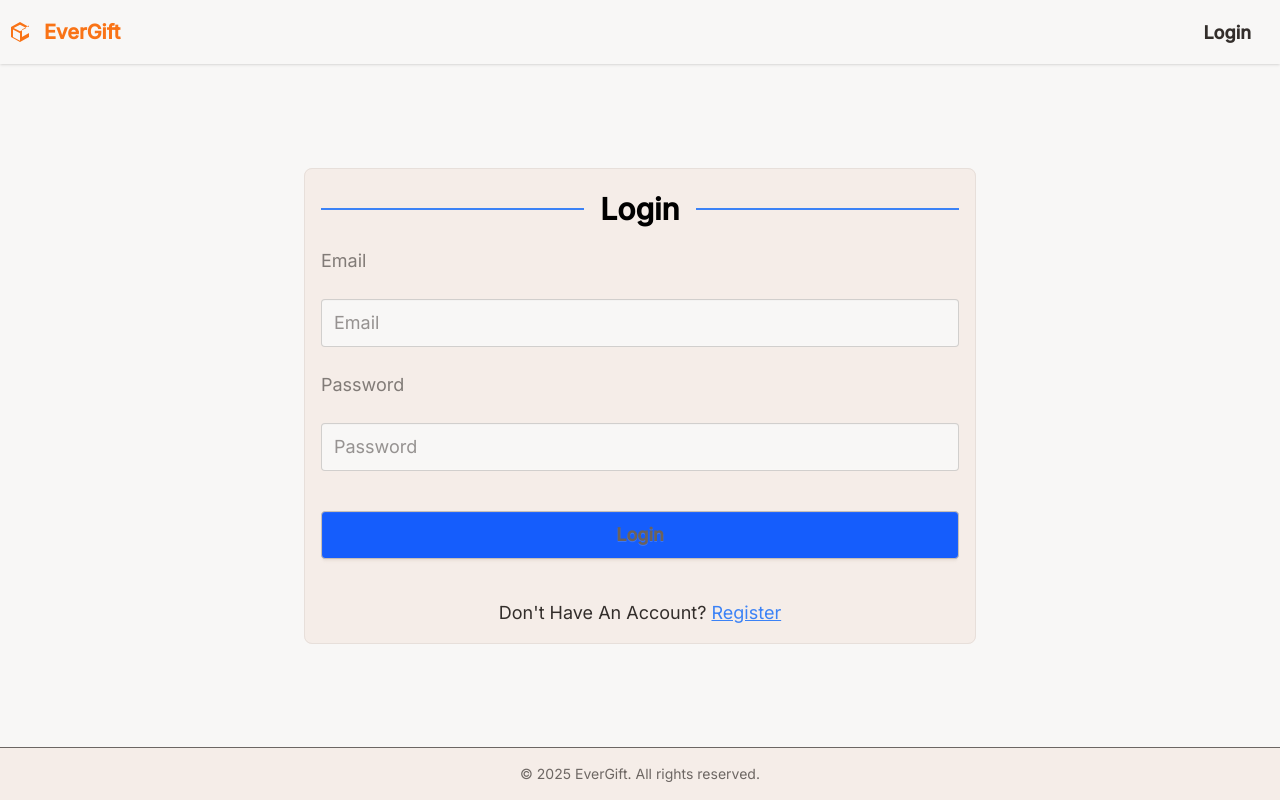
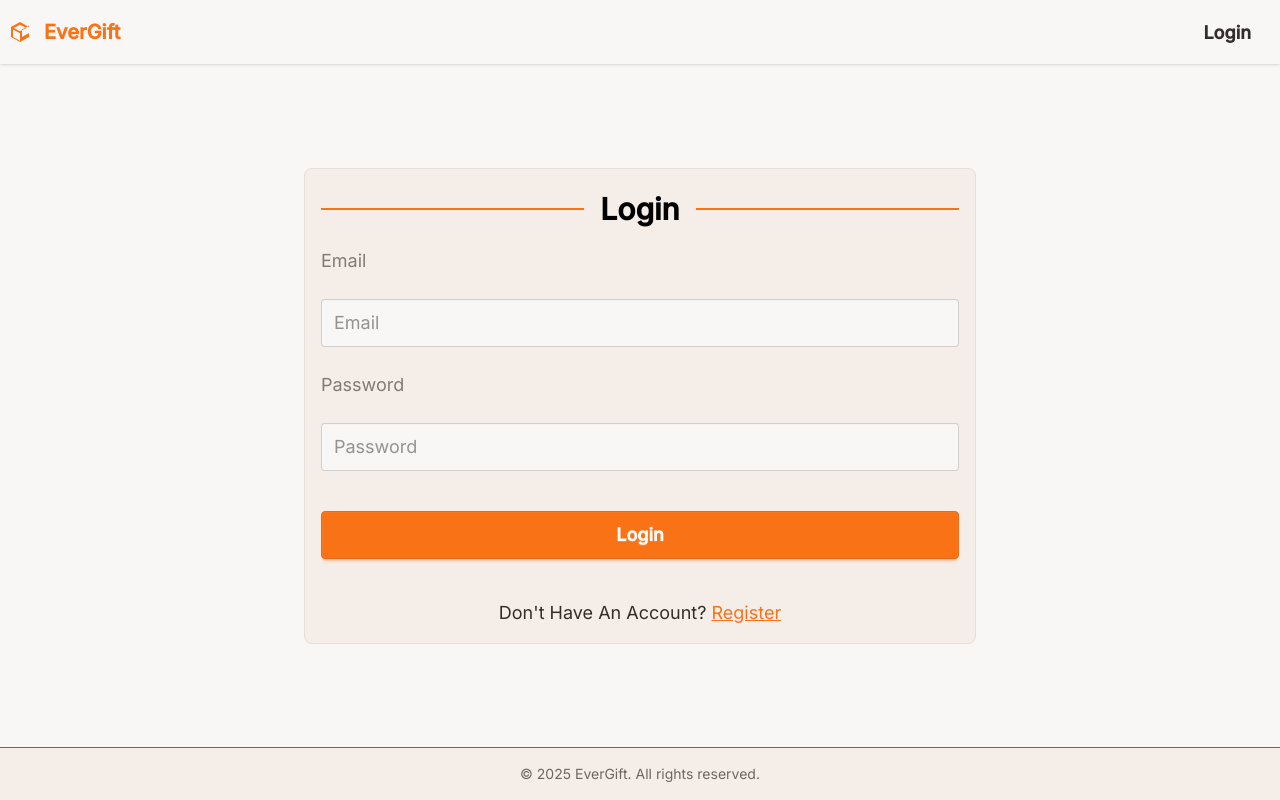
Before and after one commit to SergiiBzn/EverGift-frontend, a React (Vite) app: page /login in a window 1280 px wide. Built offline with nearby package versions, Linux system fonts and the light colour scheme; no server answers.

Commit message:
update login and register ui

```diff
--- a/src/contexts/AuthContext.jsx
+++ b/src/contexts/AuthContext.jsx
@@ -6,7 +6,7 @@ import { toast } from "react-toastify";
 
 export const AuthContext = createContext();
 
-const baseUrl = "http://localhost:3000";
+const baseUrl = import.meta.VITE_API_URL || "http://localhost:3000";
 
 export const AuthContextProvider = ({ children }) => {
   const [user, setUser] = useState(null);
@@ -150,8 +150,7 @@ export const AuthContextProvider = ({ children }) => {
         setIsRefreshing,
         error,
         setError,
-      }}
-    >
+      }}>
       {children}
     </AuthContext.Provider>
   );
--- a/src/pages/Login.jsx
+++ b/src/pages/Login.jsx
@@ -1,3 +1,5 @@
+/** @format */
+
 import { useState } from "react";
 import useAuth from "../hooks/useAuth.jsx";
 import { toast } from "react-toastify";
@@ -39,7 +41,7 @@ const Login = () => {
             Login
           </legend> */}
 
-          <div className="divider divider-info text-3xl font-bold text-black mb-6 text-center">
+          <div className="divider divider-primary text-3xl font-bold text-black mb-6 text-center">
             Login
           </div>
           <div className="flex flex-col gap-6">
@@ -70,18 +72,15 @@ const Login = () => {
               required
             />
             <button
-              className={`btn btn-neutral btn-lg w-full my-4 ${
-                isClicked
-                  ? "bg-blue-400 cursor-not-allowed"
-                  : "bg-blue-600 hover:bg-blue-700"
+              className={`btn btn-primary btn-lg w-full my-4   ${
+                isClicked && "cursor-not-allowed"
               }`}
-              disabled={isClicked}
-            >
+              disabled={isClicked}>
               {isClicked ? "Logging In..." : "Login"}
             </button>
             <p className="text-lg text-center ">
               Don't Have An Account?{"  "}
-              <Link className="link link-info" to="/register">
+              <Link className="link link-primary" to="/register">
                 Register
               </Link>
             </p>
--- a/src/pages/Register.jsx
+++ b/src/pages/Register.jsx
@@ -61,7 +61,7 @@ const Register = () => {
           {/* <legend className="fieldset-legend text-3xl font-bold text-black mb-6 text-center">
             Register
           </legend> */}
-          <div className="divider divider-info text-3xl font-bold text-black mb-6 text-center">
+          <div className="divider divider-primary text-3xl font-bold text-black mb-6 text-center">
             Register
           </div>
 
@@ -106,10 +106,8 @@ const Register = () => {
               required
             />
             <button
-              className={`btn btn-neutral btn-lg w-full my-4  ${
-                isClicked
-                  ? "bg-blue-400 cursor-not-allowed"
-                  : "bg-blue-600 hover:bg-blue-700"
+              className={`btn btn-primary btn-lg w-full my-4   ${
+                isClicked && "cursor-not-allowed"
               }`}
               disabled={isClicked}>
               {isClicked ? "Registering..." : "Register"}
@@ -117,7 +115,7 @@ const Register = () => {
 
             <p className="text-lg text-center ">
               Already Have An Account?{"  "}
-              <Link className="link link-info" to="/login">
+              <Link className="link link-primary" to="/login">
                 Login
               </Link>
             </p>
```
